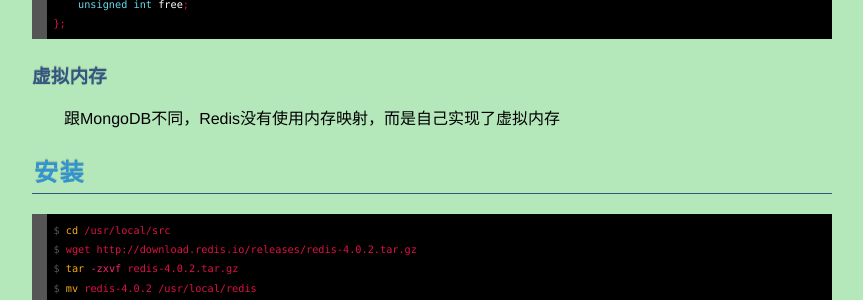
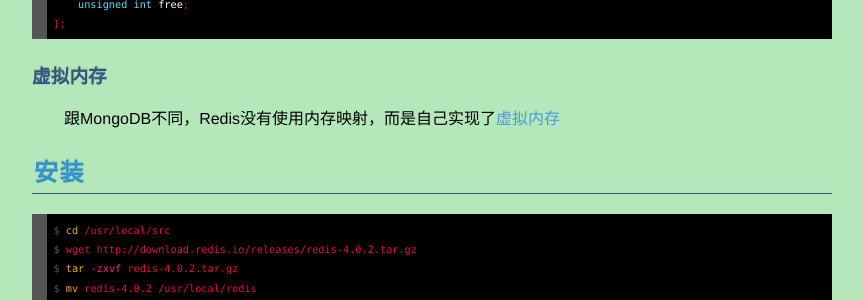
Before and after one commit to pigfly88/pigfly88.github.io, a Jekyll site: the page built from _posts/2018-01-05-install-redis.md, in a window 1280 px wide. Shown: the part 718-1018 px from the top of the page, without its empty margins (208-1071 px from the left). Built offline with Jekyll 4.4.1, drawn with Linux system fonts in a browser that asks for light colours; some of the changed lines change nothing that is shown.

Commit message:
home style

````diff
--- a/_posts/2018-01-05-install-redis.md
+++ b/_posts/2018-01-05-install-redis.md
@@ -26,7 +26,7 @@ struct sdshdr {
 ```
 
 ### 虚拟内存
-跟MongoDB不同，Redis没有使用内存映射，而是自己实现了虚拟内存
+跟MongoDB不同，Redis没有使用内存映射，而是自己实现了[虚拟内存](http://www.redis.cn/topics/internals-vm)
 
 ## 安装
 ```shell_session
````
